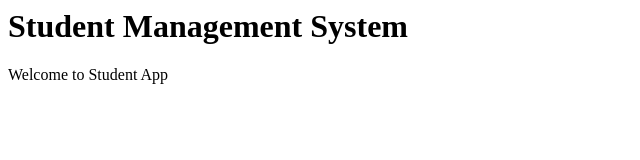
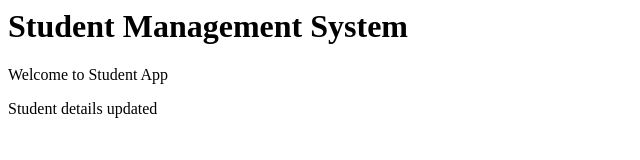
Before and after one commit to g-o-u-t-h-a-m/DEMO, a plain HTML site: page index.html in a window 1280 px wide. Shown: the whole page, without its empty margins (0-640 px from the left). Drawn offline with Linux system fonts and the light colour scheme.

Commit message:
version 1.0.1

```diff
--- a/index.html
+++ b/index.html
@@ -5,5 +5,6 @@
 <body>
     <h1>Student Management System</h1>
     <p>Welcome to Student App</p>
+    <p> Student details updated</p>
 </body>
 </html>
```
